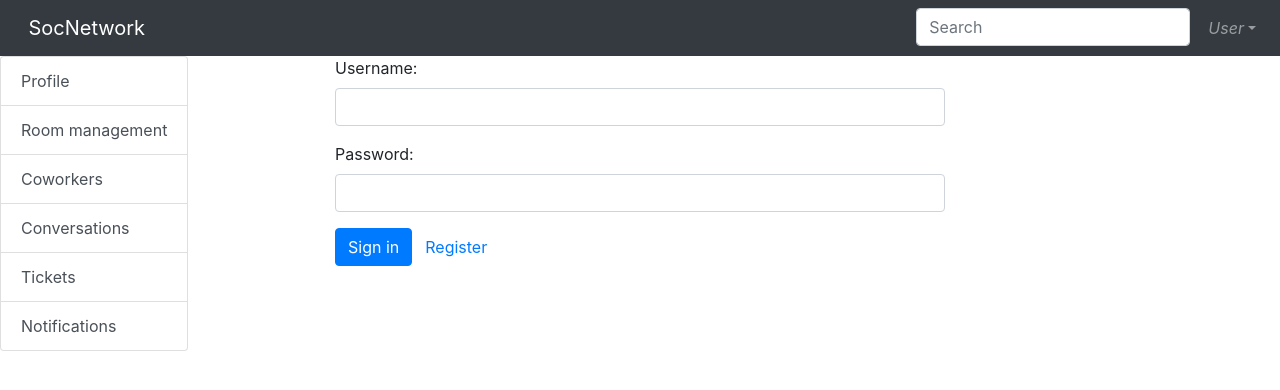
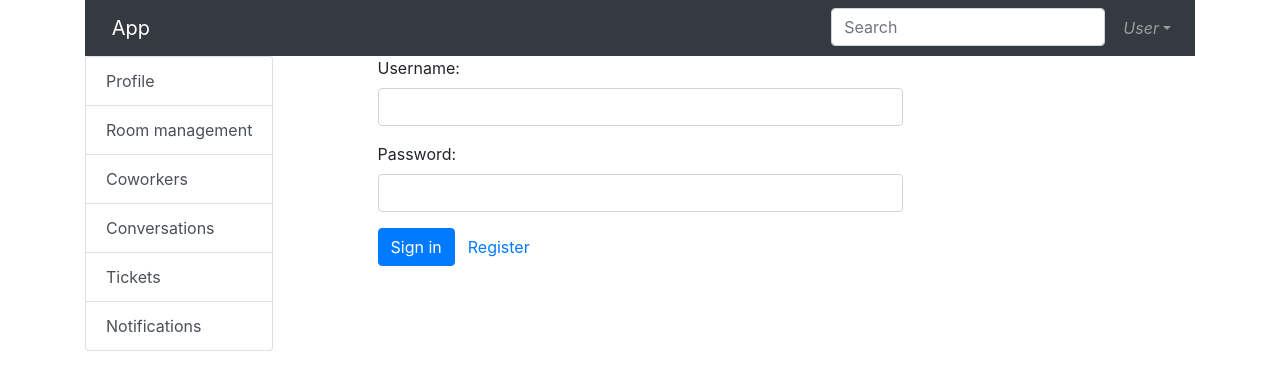
Before and after one commit to kKonstantinS/project.ui, a Vue app: page /login in a window 1280 px wide. Shown: the top 390 px of the page. Built offline with nearby package versions, Linux system fonts and the light colour scheme.

Commit message:
security rework

```diff
--- a/src/App.vue
+++ b/src/App.vue
@@ -1,7 +1,7 @@
 <template>
-  <div>
+  <div class="container" style="">
     <b-navbar toggleable="lg" type="dark" variant="dark">
-      <b-navbar-brand href="/feed" style="padding-left: 1%">SocNetwork</b-navbar-brand>
+      <b-navbar-brand href="/feed" style="padding-left: 1%; box-sizing: border-box">App</b-navbar-brand>
 
       <b-collapse id="nav-collapse" is-nav>
 
--- a/src/Global.js
+++ b/src/Global.js
@@ -38,9 +38,10 @@ export default {
             return response;
           },
           error => {
-            if (error.status == 401) {
+            if (parseInt(error.response && error.response.status) === 401) {
               console.log('[GLOBAL] Unauthorized');
-              this.$router.push('login');
+              router.push('/login');
+              return Promise.reject(error);
             }
           }
         );
--- a/src/components/Login.vue
+++ b/src/components/Login.vue
@@ -23,16 +23,17 @@
         data: function () {
           return {
             username: null,
-            password: null};
+            password: null
+          };
         },
         methods: {
             signIn: function() {
                 axios.post('/auth/signin', {
                     username: this.username, password: this.password
                 }).then( response => {
-                    localStorage.setItem('token', response.data.tokenType + " " + response.data.accessToken);
+                    sessionStorage.setItem('token', response.data.accessToken);
                 })
-                    .catch(reason => alert(reason))
+                    .catch(reason => alert(reason));
             }
         }
     }
--- a/src/main.js
+++ b/src/main.js
@@ -13,7 +13,7 @@ Vue.use(BootstrapVue);
 Vue.config.productionTip = false;
 
 axios.defaults.baseURL = 'http://localhost:9009';
-axios.defaults.headers['Authorization'] = localStorage.getItem('token');
+//axios.defaults.headers['Authorization'] = sessionStorage.getItem('token');
 
 /* eslint-disable no-new */
 new Vue({
```
